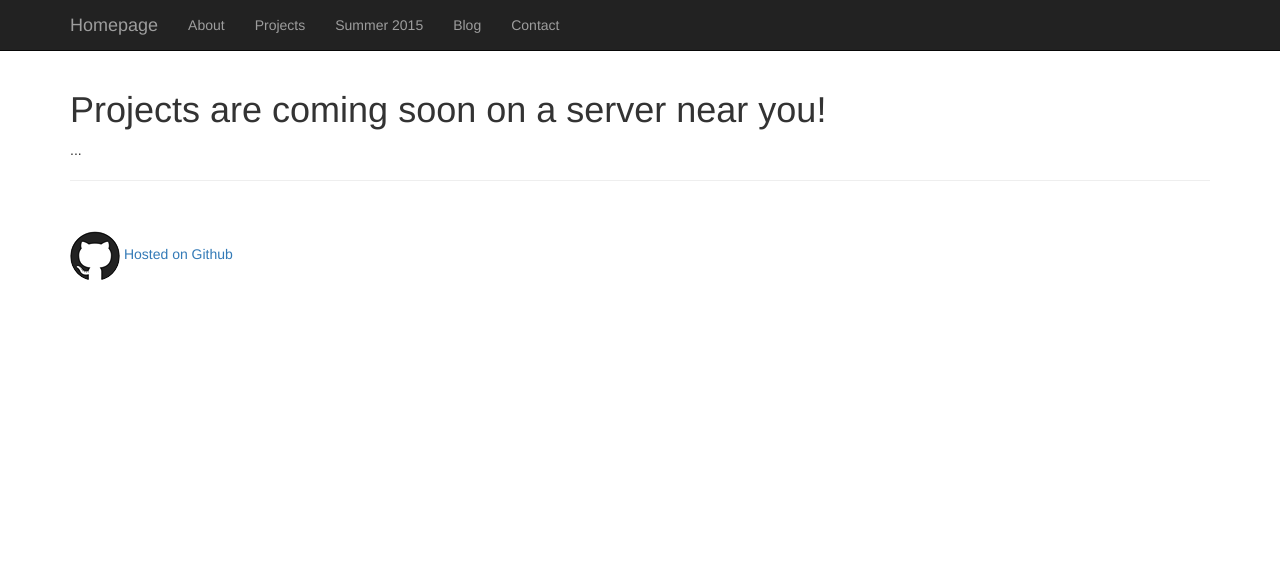
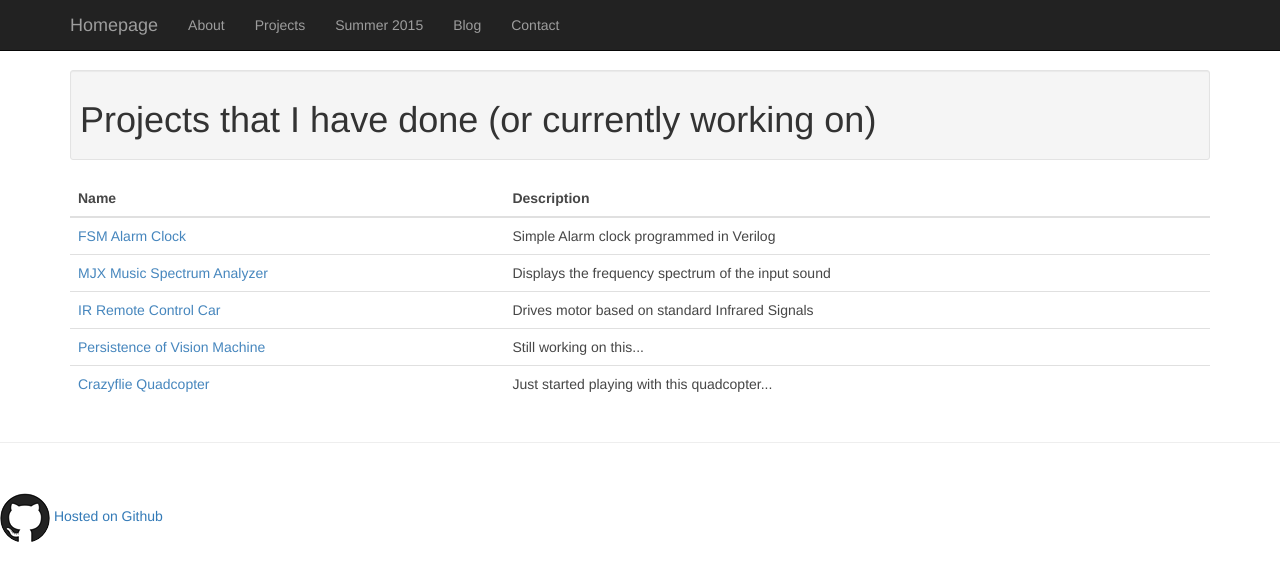
Before and after one commit to mht94-dev/mht94.github.io, a Jekyll site: the page built from Projects/index.html, in a window 1280 px wide. Shown: the top 581 px of the page. Built offline with Jekyll 4.4.1, drawn with Linux system fonts in a browser that asks for light colours; nearby versions of some CDN libraries; library files that are not in the unit come from our copies.

Commit message:
Updated Projects list

```diff
--- a/Projects/index.html
+++ b/Projects/index.html
@@ -5,8 +5,37 @@ title: Projects
 
 
 <body>
-  <h1>Projects are coming soon on a server near you!</h1>
-  <table class="table table-hover">
-  ...
+  <div class = "well well-sm"
+  <div class = "container">
+  <h1>Projects that I have done (or currently working on) </h1>
+</div>
+  <table class="table table-hover" style="background-color:#FFFFFF; opacity:.9; padding:20px;">
+    <thead>
+  <tr>
+    <th>Name </th>
+    <th> Description </th>
+  </tr>
+</thead>
+<tbody>
+  <tr>
+    <td> <a href="/Projects/fsm-clock"> FSM Alarm Clock </a> </td>
+    <td> Simple Alarm clock programmed in Verilog </td>
+  </tr>
+  <td> <a href="/Projects/mjx-spectrum"> MJX Music Spectrum Analyzer </a></td>
+  <td> Displays the frequency spectrum of the input sound </td>
+  </tr>
+  <tr>
+    <td> <a href="/Projects/motor-ir"> IR Remote Control Car </a> </td>
+  <td> Drives motor based on standard Infrared Signals</td>
+</tr>
+<tr>
+  <td> <a href="/Projects/pov-machine"> Persistence of Vision Machine</a> </td>
+  <td> Still working on this... </td>
+</tr>
+<tr>
+  <td> <a href = "/Projects/quadcopter"> Crazyflie Quadcopter </a> </td>
+  <td> Just started playing with this quadcopter... </td>
+</tr>
 </table>
+</div>
   </body><!---So comments go here>>>>
```
